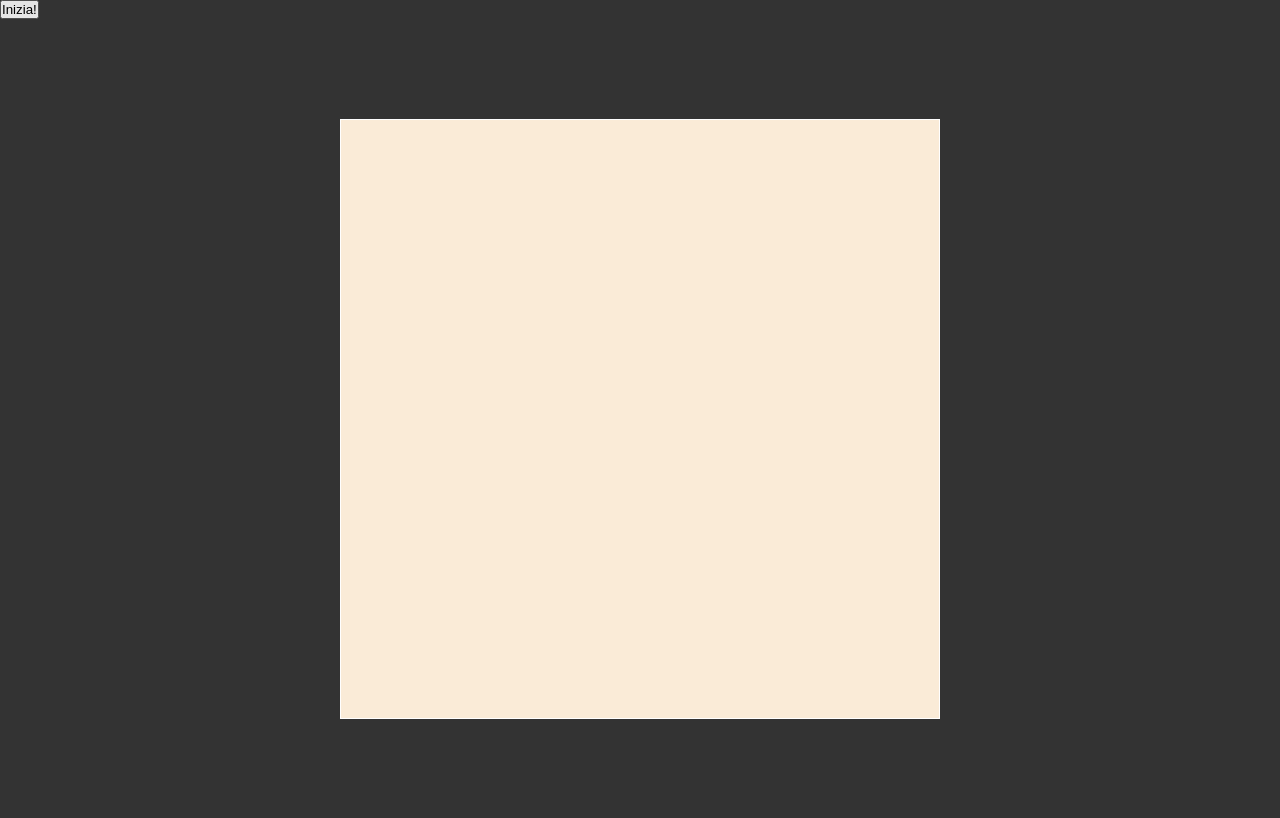
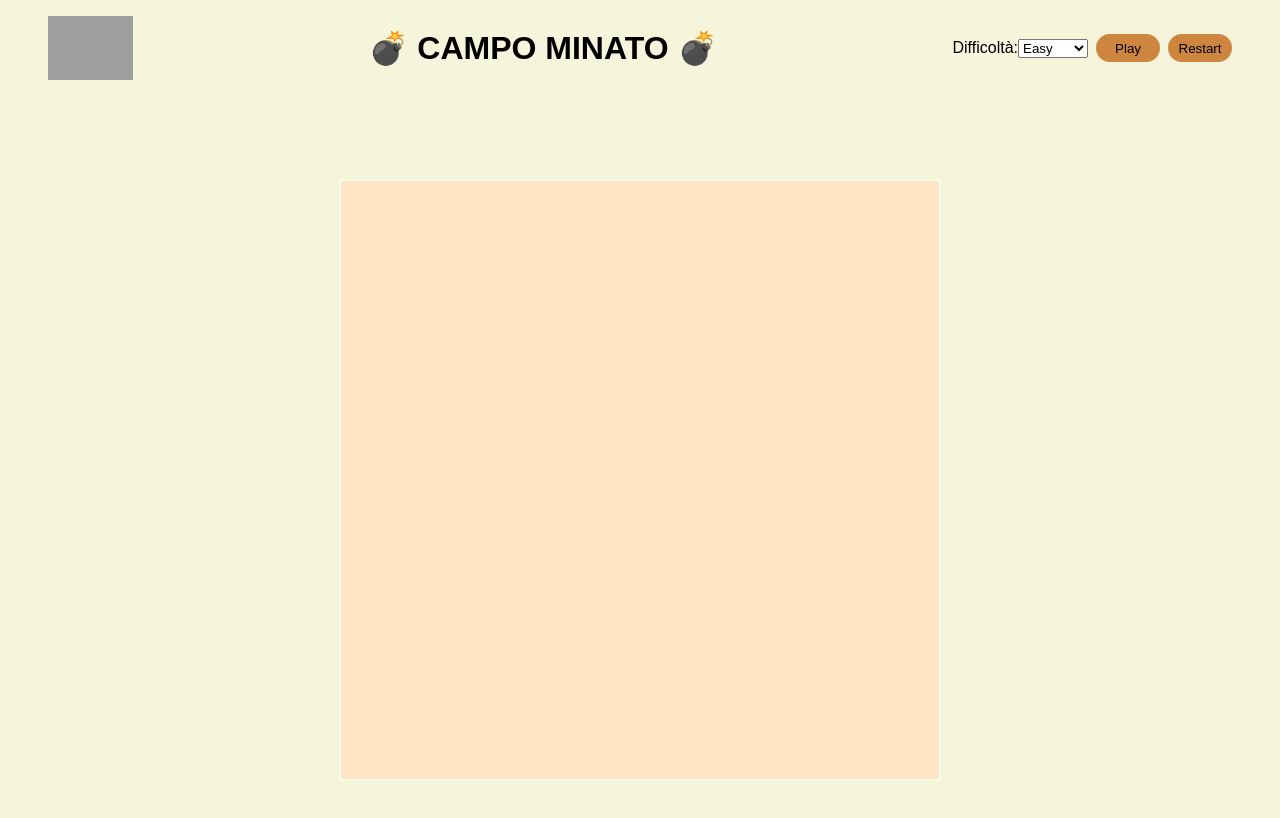
Before and after one commit to valeriobilli/js-campominato-grid, a plain HTML site: page index.html in a window 1280 px wide. Drawn offline with Linux system fonts and the light colour scheme; grey boxes are pictures that could not be loaded.

Commit message:
select level

```diff
--- a/css/style.css
+++ b/css/style.css
@@ -5,29 +5,81 @@
 }
 
 body {
-    background-color: #333;
+    background-color: beige;
+    background-size: auto;
+    background-position: center;
     font-family: Arial, Helvetica, sans-serif;
+}
+
+header {
+    display: flex;
+    justify-content: space-between;
+    height: 64px;
+    margin: 1rem 3rem;
+}
+
+#logo {
+    height: 100%;
+}
+
+h1 {
+    height: 64px;
+    display: flex;
+    align-items: center;
+    font-size: 2rem;
+}
+
+#containerBtn {
+    display: flex;
+    align-items: center;
 }
 
 #grid {
     margin: 100px auto;
     width: 600px;
     height: 600px;
-    background-color: antiquewhite;
+    background-color: bisque;
     border: 1px solid white;
     display: flex;
     flex-wrap: wrap;
 }
 
-.square100 {
-    width: calc(100% / 10);
-    height: calc(100% / 10);
+header button {
+    padding: 0.4rem;
+    background-color: peru;
+    border-radius: 20px;
+    border: none;
+    margin-left: 0.5rem;
+    width: 4rem;
+}
+
+.square {
+    /* width: calc(100% / 10);
+    height: calc(100% / 10); */
     border: 1px solid white;
     display: flex;
     justify-content: center;
     align-items: center;
 }
 
+/* .square81 {
+    width: calc(100% / 9);
+    height: calc(100% / 9);
+    border: 1px solid white;
+    display: flex;
+    justify-content: center;
+    align-items: center;
+}
+
+.square49 {
+    width: calc(100% / 7);
+    height: calc(100% / 7);
+    border: 1px solid white;
+    display: flex;
+    justify-content: center;
+    align-items: center;
+} */
+
 .selected {
     background-color: peru;
     border: 1 px solid black;
--- a/index.html
+++ b/index.html
@@ -8,11 +8,23 @@
     <link rel="stylesheet" href="css/style.css">
 </head>
 <body>
+    <header>
+        <img src="https://hiringplatform.boolean.careers/images/logo.png" id="logo" alt="">
+        <h1>💣 CAMPO MINATO 💣</h1>
+        <div id="containerBtn">
+            <label for="level">Difficoltà:</label>
+            <select name="level" id="level">
+                <option value="100">Easy</option>
+                <option value="81">Medium</option>
+                <option value="49">Hard</option>
+            </select>
+            <button id="playBtn">Play</button>
+            <button id="restartBtn">Restart</button>
+        </div>
+    </header>
 
     <main>
-        <button id="start">
-            Inizia!
-        </button>
+
 
         <div id="grid">
 
--- a/js/main.js
+++ b/js/main.js
@@ -1,27 +1,25 @@
-// creo la funzione
-
-// associo al bottono l'effetto della funzione
-
-// aggiungo la funzione che cambia colore al click
-
 const grid = document.getElementById("grid");
-
-const start = document.getElementById("start");
-
-start.addEventListener("click", addSquares);
-
+const play = document.getElementById("playBtn");
+play.addEventListener("click", startGame);
 
 // funzione per generare i quadrati
-function addSquares() {
-    for (let i = 0; i < 100; i++) {
+function startGame() {
+    let nOfCell = document.getElementById("level").value;
+    let cellParSide = Math.sqrt(nOfCell)
+    let dimensione = `calc(100% / ${cellParSide})`
+    console.log("Gioco avviato")
+
+    for (let i = 0; i < nOfCell; i++) {
         const newSquare = document.createElement("div");
-        newSquare.classList.add("square100");
+        newSquare.classList.add("square");
+        newSquare.style.width = dimensione;
+        newSquare.style.height = dimensione;
         grid.appendChild(newSquare);
         newSquare.innerHTML = i+1;
 
-        // funzione per selezionare casella
         newSquare.addEventListener("click", function(){
-            newSquare.classList.toggle("selected")
+            this.classList.toggle("selected")
+            console.log("Hai selezionato la casella numero", i+1)
         })
 
     }
```
